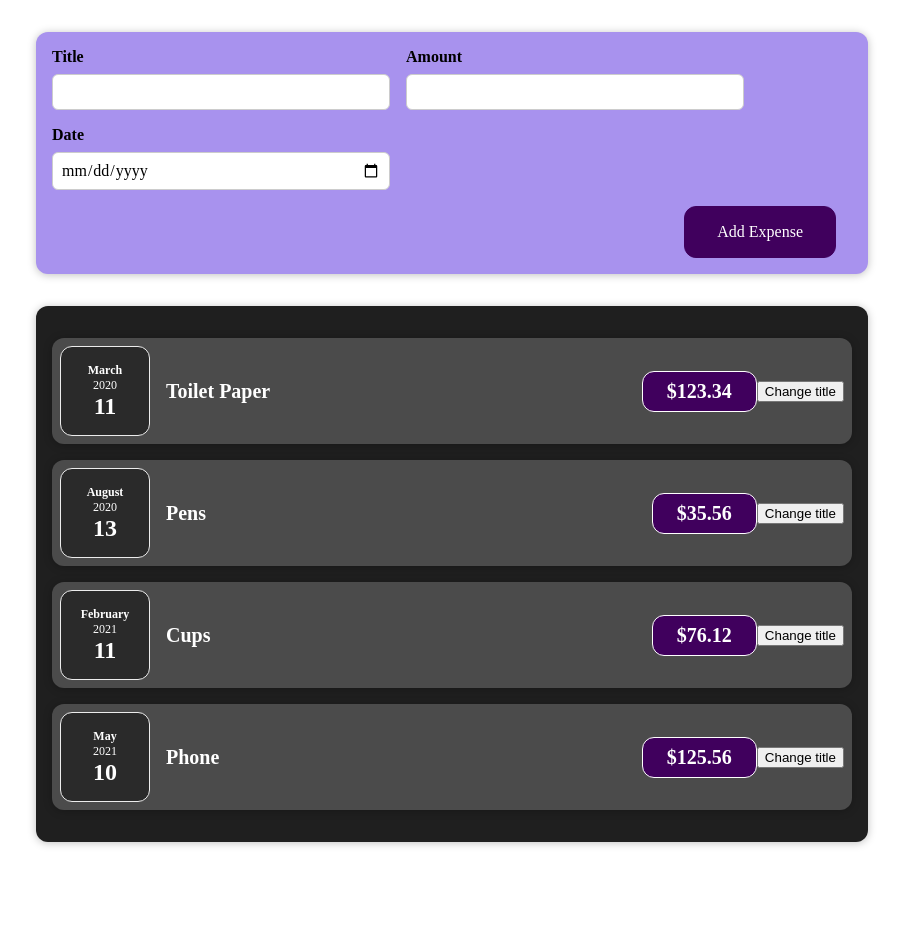
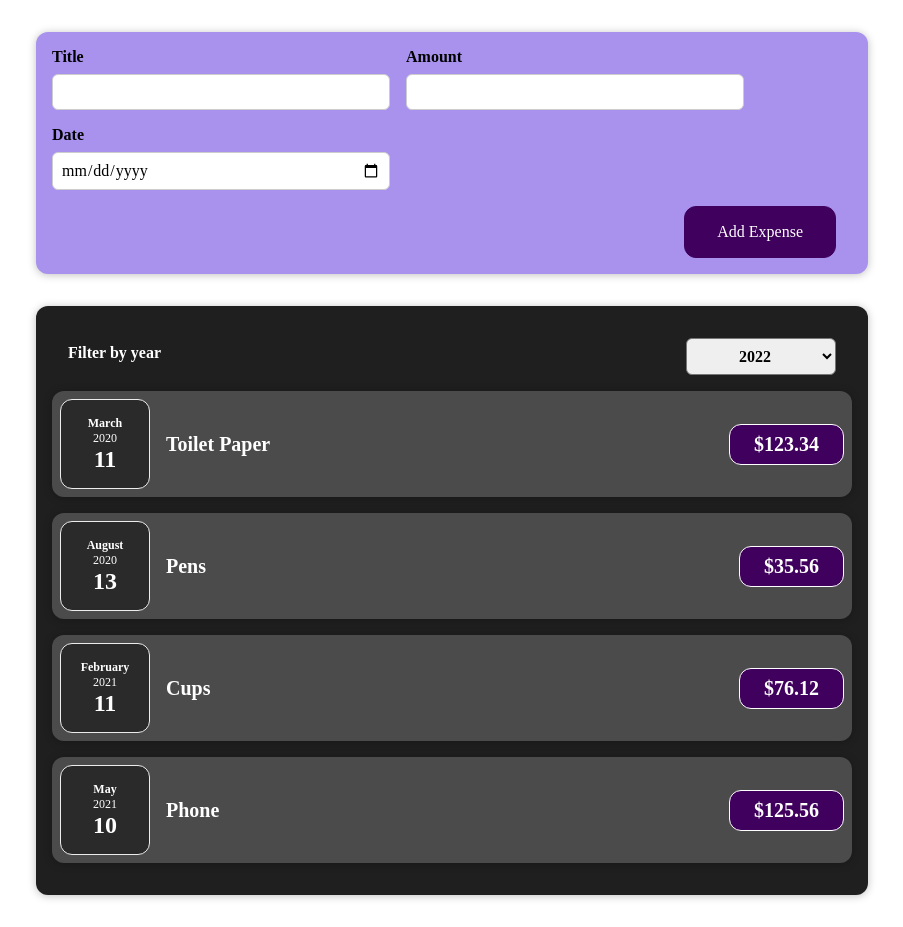
Before and after one commit to nghiapham137/React_Expenses, a React (Create React App) app: page / in a window 1280 px wide. Shown: the whole page, without its empty margins (188-1091 px from the left). Before the commit the page ends 874 px from the top, so only its background shows below. Built offline with nearby package versions, Linux system fonts and the light colour scheme.

Commit message:
React list and key

```diff
--- a/src/App.js
+++ b/src/App.js
@@ -1,9 +1,9 @@
 // import ExpenseItem from "./components/ExpenseItem";
+import React, { useState } from "react";
 import Expense from "./components/Expenses/Expense";
 import NewExpense from "./components/NewExpense/NewExpense";
 
-function App() {
-  const expenses = [
+const INITIAL_EXPENSES = [
   {
     id: 1,
     title: "Toilet Paper",
@@ -30,12 +30,14 @@ function App() {
   },
 ];
 
-  const addExpenseHandler = expense => {
-    console.log('In App.js');
-    console.log(expense);
-  }
+function App() {
+  const [expenses, setExpenses] = useState(INITIAL_EXPENSES);
 
-  document.getElementById("root");
+  const addExpenseHandler = (expense) => {
+    setExpenses((prevExpenses) => {
+      return [expense, ...prevExpenses];
+    });
+  };
   return (
     <div>
       <NewExpense onAddExpense={addExpenseHandler} />
--- a/src/components/Expenses/Expense.js
+++ b/src/components/Expenses/Expense.js
@@ -1,32 +1,33 @@
+import React, { useState } from "react";
 import ExpenseItem from "../Expenses/ExpenseItem";
+import ExpensesFilter from "./ExpensesFilter";
 import Card from "../UI/Card";
 import "./Expense.css"
 
 function Expense(props) {
+  const [filteredYear, setFilteredYear] = useState('2019');
+
+  const filterChangeHandler = selectedYear => {
+    setFilteredYear(selectedYear);
+  }
 
   return (
-    <Card className="expenses">
-      <ExpenseItem
-        title={props.items[0].title}
-        date={props.items[0].date}
-        amount={props.items[0].amount}
-      ></ExpenseItem>
-      <ExpenseItem
-        title={props.items[1].title}
-        date={props.items[1].date}
-        amount={props.items[1].amount}
-      ></ExpenseItem>
-      <ExpenseItem
-        title={props.items[2].title}
-        date={props.items[2].date}
-        amount={props.items[2].amount}
-      ></ExpenseItem>
-      <ExpenseItem
-        title={props.items[3].title}
-        date={props.items[3].date}
-        amount={props.items[3].amount}
-      ></ExpenseItem>
+    <div>
+    <Card className='expenses'>
+      <ExpensesFilter
+        selected={filteredYear}
+        onChangeFilter={filterChangeHandler}
+      />
+      {props.items.map((expense) => (
+        <ExpenseItem
+          key = {expense.id}
+          title={expense.title}
+          amount={expense.amount}
+          date={expense.date}
+        />
+      ))}
     </Card>
+  </div>
   );
 }
 
--- a/src/components/Expenses/ExpenseItem.js
+++ b/src/components/Expenses/ExpenseItem.js
@@ -1,23 +1,19 @@
-import React, { useState } from "react";
+import React from "react";
 import "./ExpenseItem.css";
 import ExpenseDate from './ExpenseDate'
 import Card from "../UI/Card";
 
 function ExpenseItem(props) {
-  const [title, setTitle] = useState(props.title);
-  const clickHandler = () => {
-    setTitle('Updated!');
-  }
+
 
   return (
-    <Card className="expense-item">
-      <ExpenseDate date={props.date}></ExpenseDate>
-      <div className="expense-item__description">
-        <h2>{title}</h2>
-      </div>
-      <div className="expense-item__price">${props.amount}</div>
-      <button onClick={clickHandler}>Change title</button>
-    </Card>
+    <Card className='expense-item'>
+    <ExpenseDate date={props.date} />
+    <div className='expense-item__description'>
+      <h2>{props.title}</h2>
+      <div className='expense-item__price'>${props.amount}</div>
+    </div>
+  </Card>
   );
 }
 
--- /dev/null
+++ b/src/components/Expenses/ExpensesFilter.js
@@ -0,0 +1,26 @@
+import React from 'react';
+
+import './ExpensesFilters.css';
+
+const ExpensesFilter = () => {
+    const dropdownChangeHandler = (event) => {
+        console.log(event.target.value);
+    };
+
+    return (
+        <div className='expenses-filter'>
+            <div className='expenses-filter__control'>
+                <label>Filter by year</label>
+                <select onChange={dropdownChangeHandler}>
+                    <option value='2022'>2022</option>
+                    <option value='2021'>2021</option>
+                    <option value='2020'>2020</option>
+                    <option value='2019'>2019</option>
+                </select>
+            </div>
+
+        </div>
+    );
+};
+
+export default ExpensesFilter;
--- /dev/null
+++ b/src/components/Expenses/ExpensesFilters.css
@@ -0,0 +1,24 @@
+.expenses-filter {
+    color: white;
+    padding: 0 1rem;
+  }
+
+  .expenses-filter__control {
+    display: flex;
+    width: 100%;
+    align-items: center;
+    justify-content: space-between;
+    margin: 1rem 0;
+  }
+
+  .expenses-filter label {
+    font-weight: bold;
+    margin-bottom: 0.5rem;
+  }
+
+  .expenses-filter select {
+    font: inherit;
+    padding: 0.5rem 3rem;
+    font-weight: bold;
+    border-radius: 6px;
+  }
```
Also changed, not shown: src/components/NewExpense/NewExpense.js (+8 -7 lines), 1 other file (tests, documents, lock files or other folders). Lines whose indentation alone changed are shown as unchanged.
